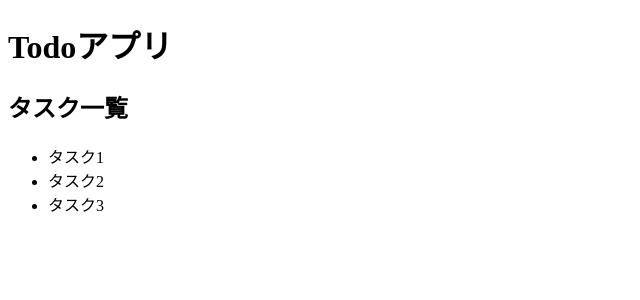
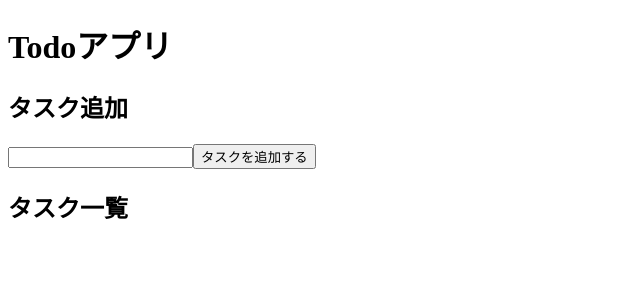
Before and after one commit to nakajima97/react-simple-todo-app-2023, a React (Vite) app: page / in a window 1280 px wide. Shown: the top 300 px of the page, without its empty margins (0-640 px from the left). Built offline with nearby package versions, Linux system fonts and the light colour scheme.

Commit message:
タスク追加機能の開発 (#5)
* #2 タスクを追加できるようにした

* #2 タスク一覧の初期を削除

* #2 タスク一覧が上にあるほうが自然だと思ったため変更

* #2 ヘッダーの位置を調整

```diff
--- a/src/App.tsx
+++ b/src/App.tsx
@@ -1,12 +1,37 @@
 import { useState } from 'react';
 
 function App(): JSX.Element {
-  const [tasks, setTasks] = useState(['タスク1', 'タスク2', 'タスク3']);
+  const [tasks, setTasks] = useState<string[]>([]);
+  const [text, setText] = useState('');
+
+  const handleAddTask = (task: string) => {
+    setTasks([...tasks, task]);
+    setText('');
+  };
 
   return (
     <div>
       <h1>Todoアプリ</h1>
       <div>
+        <h2>タスク追加</h2>
+        <div>
+          <input
+            type="text"
+            name="add-task-input"
+            value={text}
+            onChange={(event) => {
+              setText(event.target.value);
+            }}
+          />
+          <button
+            name="add-task-button"
+            onClick={() => {
+              handleAddTask(text);
+            }}
+          >
+            タスクを追加する
+          </button>
+        </div>
         <h2>タスク一覧</h2>
         <div>
           <ul>
```
